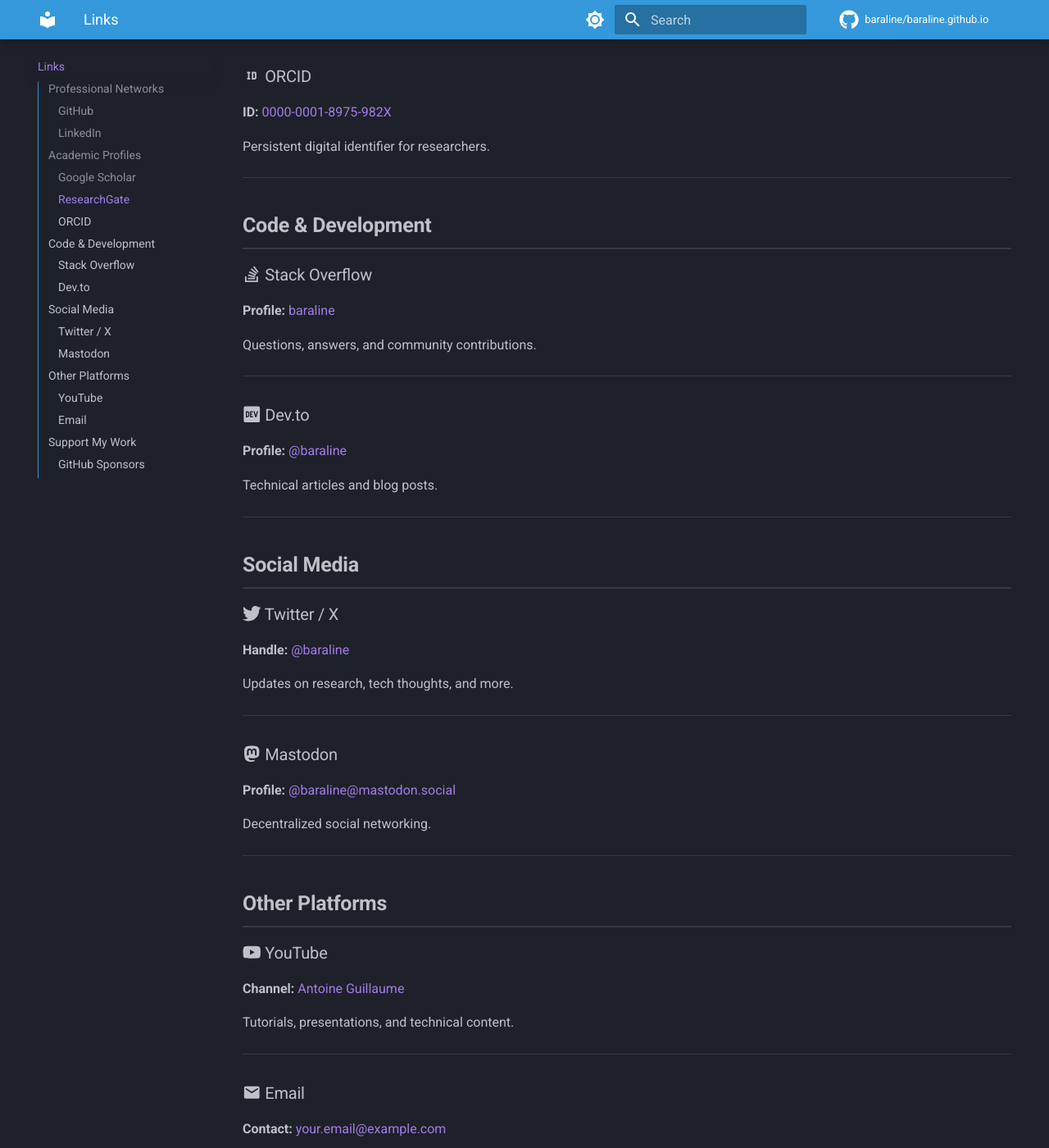
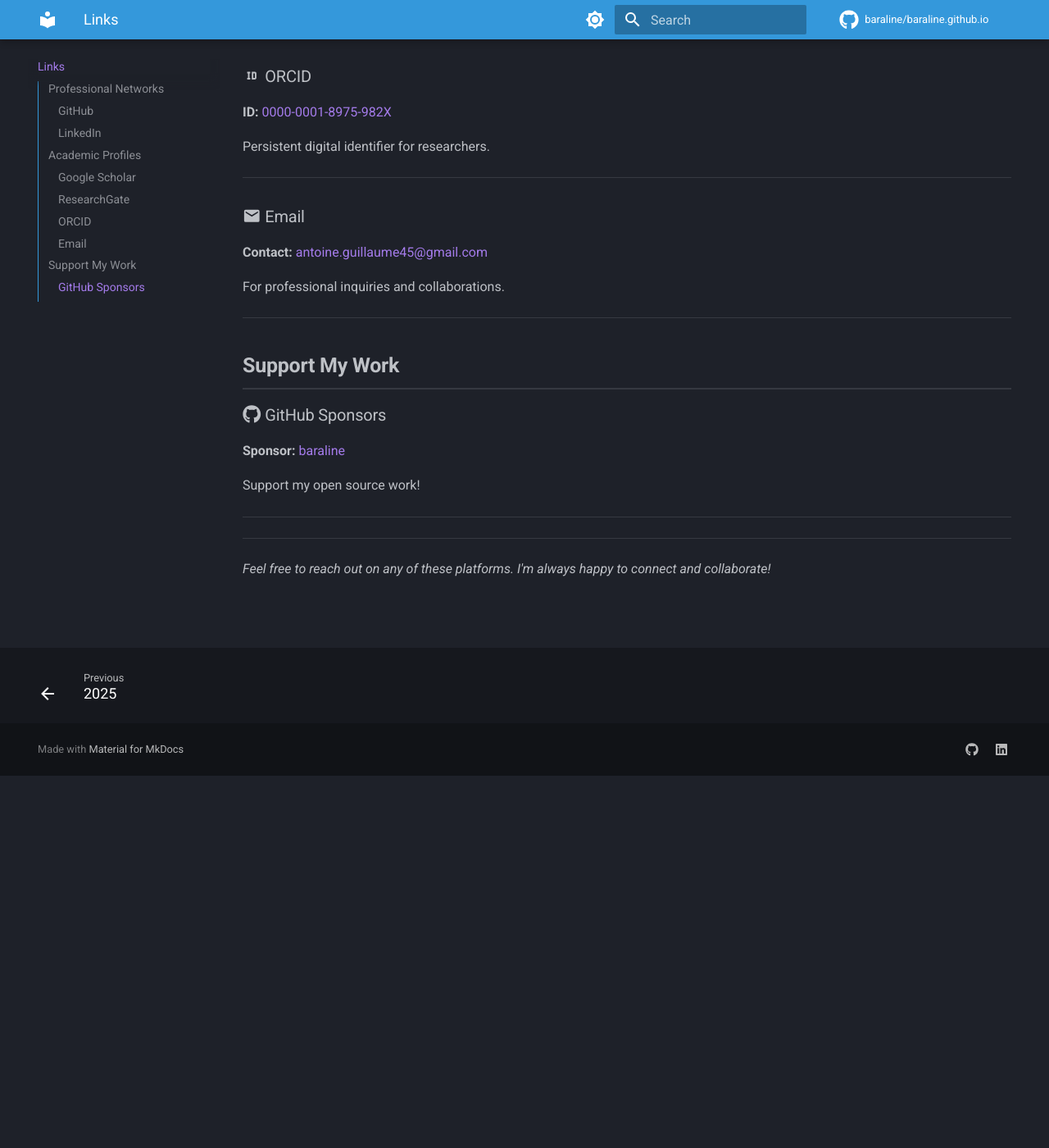
Before and after one commit to baraline/baraline.github.io, an MkDocs documentation site: the page built from docs/links.md, in a window 1280 px wide and 1400 px high, scrolled down 1070 px. Shown: the whole window at 82% size. Built offline with MkDocs 1.6.1 and Material for MkDocs 9.7.7, drawn with Linux system fonts in a browser that asks for light colours; comment, search, counter and statistics services are not loaded; after the commit the page ends 2016 px from its top, so only the background shows below that.

Commit message:
update links

```diff
--- a/docs/links.md
+++ b/docs/links.md
@@ -43,49 +43,8 @@ Persistent digital identifier for researchers.
 
 ---
 
-## Code & Development
-
-### :fontawesome-brands-stack-overflow: Stack Overflow
-**Profile:** [baraline](https://stackoverflow.com/users/YOUR_ID/baraline)
-
-Questions, answers, and community contributions.
-
----
-
-### :fontawesome-brands-dev: Dev.to
-**Profile:** [@baraline](https://dev.to/baraline)
-
-Technical articles and blog posts.
-
----
-
-## Social Media
-
-### :fontawesome-brands-twitter: Twitter / X
-**Handle:** [@baraline](https://twitter.com/baraline)
-
-Updates on research, tech thoughts, and more.
-
----
-
-### :fontawesome-brands-mastodon: Mastodon
-**Profile:** [@baraline@mastodon.social](https://mastodon.social/@baraline)
-
-Decentralized social networking.
-
----
-
-## Other Platforms
-
-### :fontawesome-brands-youtube: YouTube
-**Channel:** [Antoine Guillaume](https://youtube.com/@baraline)
-
-Tutorials, presentations, and technical content.
-
----
-
 ### :material-email: Email
-**Contact:** [your.email@example.com](mailto:your.email@example.com)
+**Contact:** [antoine.guillaume45@gmail.com](mailto:antoine.guillaume45@gmail.com)
 
 For professional inquiries and collaborations.
 
```
